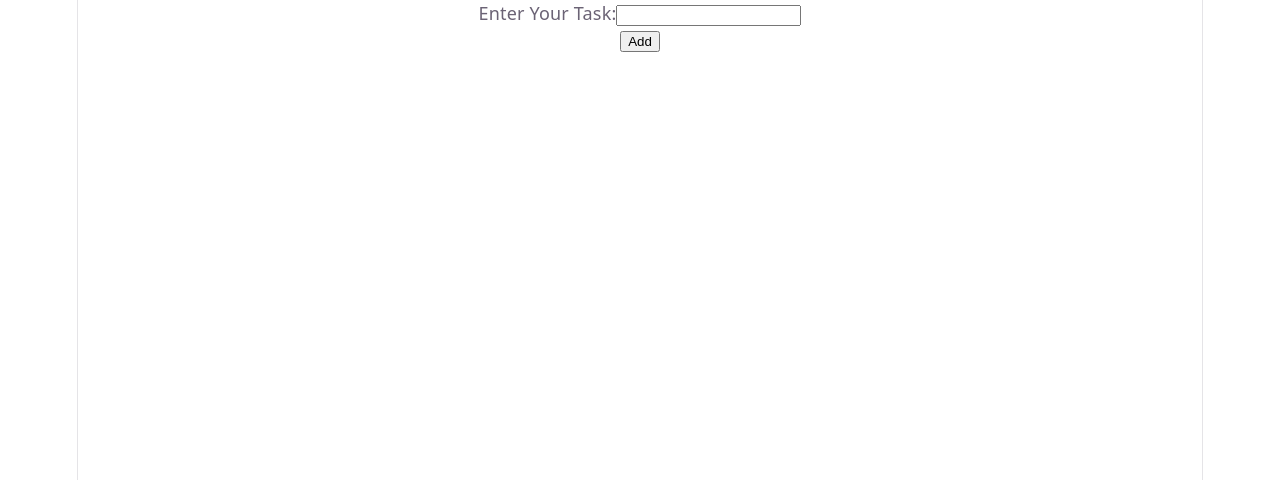
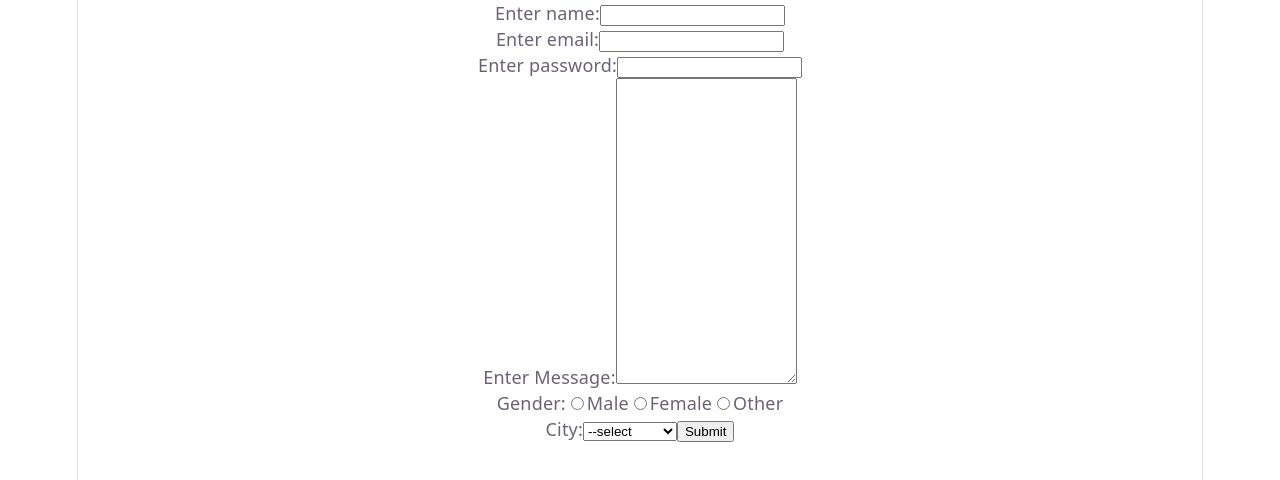
Before and after one commit to ishaagarwal18/FSD, a React app: page / in a window 1280 px wide. Shown: the top 480 px of the page. Built offline with nearby package versions, Linux system fonts and the light colour scheme; the HTML template or start-up script is replaced by a standard one.

Commit message:
Added React form components

```diff
--- /dev/null
+++ b/src/form1.jsx
@@ -0,0 +1,38 @@
+import { useState } from "react";
+
+function Form1()
+{
+    const[name,setName]=useState("")
+    const[mycar,setmycar]=useState("");
+    // function handlechange(event)
+    // {
+    //     setmycar(event.target.value)
+    //     // alert(`The value you selected was:${mycar}`);
+    // }
+    function handleSubmit(event)
+    {
+        event.preventDefault();
+        setmycar(event.target.value)
+        alert(`The value you selected was:${mycar}`);
+        // alert(`The name you entered was:${name}`);
+    }
+    return(
+        <div>
+            <form onSubmit={handleSubmit}>
+                <textarea rows={20} cols={30} onChange={(e)=>setName(e.target.value)}></textarea><br></br>
+                {/* Enter your name:<input type="textarea" value={name}onChange={(e)=>setName(e.target.value)}/> */}
+                <select value={mycar} onChange={handleSubmit}>
+                    <option  selected>Select Your car</option>
+                    <option value="Ford">Ford</option>
+                    <option value="Mercedes">Mercedes</option>
+                    <option value="BMW">BMW</option>
+                    <option value="Maruti">Maruti</option>
+                    <option value="Volvo">Volvo</option>
+                </select>
+                <input type="submit"/>
+            </form>
+        </div>
+    )
+}
+
+export default Form1
--- a/src/main.jsx
+++ b/src/main.jsx
@@ -7,7 +7,15 @@ import './index.css'
 // import Comp1 from './Comp1.jsx'
 // import Comp4 from './Comp4.jsx'
 // import Notfound from './NotFound.jsx'
-import US7 from "./US7.jsx"
+// import US1 from "./US1.jsx"
+// import US2 from "./US2.jsx"
+// import US3 from "./US3.jsx"
+// import US4 from "./US4.jsx"
+// import US5 from "./US5.jsx"
+// import US6 from "./US6.jsx"
+// import US7 from "./US7.jsx"
+import Form1 from './form1.jsx'
+import Practice from './practice.jsx'
 
 createRoot(document.getElementById('root')).render(
   <StrictMode>
@@ -15,7 +23,9 @@ createRoot(document.getElementById('root')).render(
     {/* <Comp2 /> */}
     {/* <Comp3 /> */}
     {/* <Comp4 /> */}
-    <US7/>
+    {/* <US7/> */}
     {/* <Notfound/> */}
+    {/* <Form1/> */}
+    <Practice/>
   </StrictMode>,
 )
--- /dev/null
+++ b/src/practice.jsx
@@ -0,0 +1,52 @@
+//1.Firstname,email,password,textarea for message, radio button for gender, dropdown for city,
+//display submitted values in alert box.
+
+import { useState } from "react"
+
+function Practice()
+{
+    const[name,setname]=useState("");
+    const[email,setemail]=useState("");
+    const[pass,setpass]=useState("");
+    const[msg,setmsg]=useState("");
+    const[gender,setgender]=useState("");
+    const[city,setcity]=useState("");
+    function handlesubmit(event)
+    {
+        // event.preventDefault();
+        setname(event.target.value)
+        setemail(event.target.value)
+        setpass(event.target.value)
+        setmsg(event.target.value)
+        setgender(event.target.value)
+        setcity(event.target.value)
+        alert(`
+            Details:${name},${email},${pass},${msg},${gender},${city}
+            `)
+    }
+    return(
+        <div>
+            <form onSubmit={handlesubmit}>
+                Enter name:<input type="text" value={name} name="name" onChange={(e) => setname(e.target.value)}></input><br></br>
+                Enter email:<input type="email" value={email} name="email" onChange={(e) => setemail(e.target.value)}></input><br></br>
+                Enter password:<input type="password" value={pass} name="pass" onChange={(e) => setpass(e.target.value)}></input><br></br>
+                Enter Message:<textarea rows={20} cols={20} value={msg} onChange={(e) => setmsg(e.target.value)}></textarea><br></br>
+                Gender:
+                <input type="radio" name="gender" value="Male" onChange={(e) => setgender(e.target.value)}/>Male
+                <input type="radio" name="gender" value="Female" onChange={(e) => setgender(e.target.value)}/>Female
+                <input type="radio" name="gender" value="Other" onChange={(e) => setgender(e.target.value)}/>Other
+                <br></br>
+                City:
+                <select onChange={(e) => setcity(e.target.value)}>
+                    <option selected disabled>--select</option>
+                    <option value="Ahmedabad">Ahmedabad</option>
+                    <option value="Surat">Surat</option>
+                    <option value="Dholka">Dholka</option>
+                </select>
+                <button type="submit">Submit</button>
+            </form>
+        </div>
+    )
+}
+
+export default Practice
```
Also changed, not shown: src/US10.jsx (added, +18 -0 lines), src/US9.jsx (added, +42 -0 lines).
